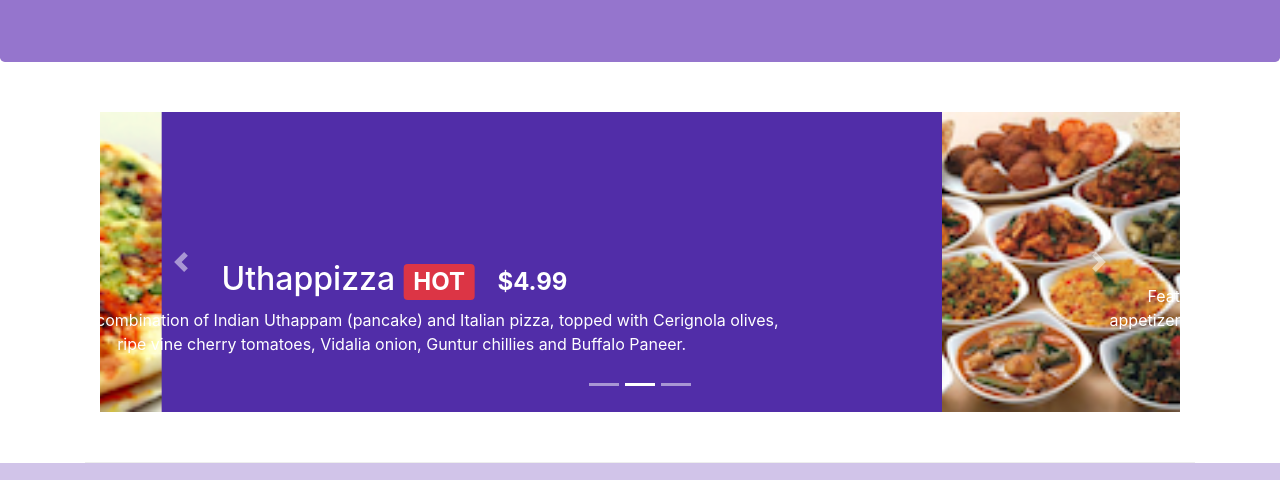
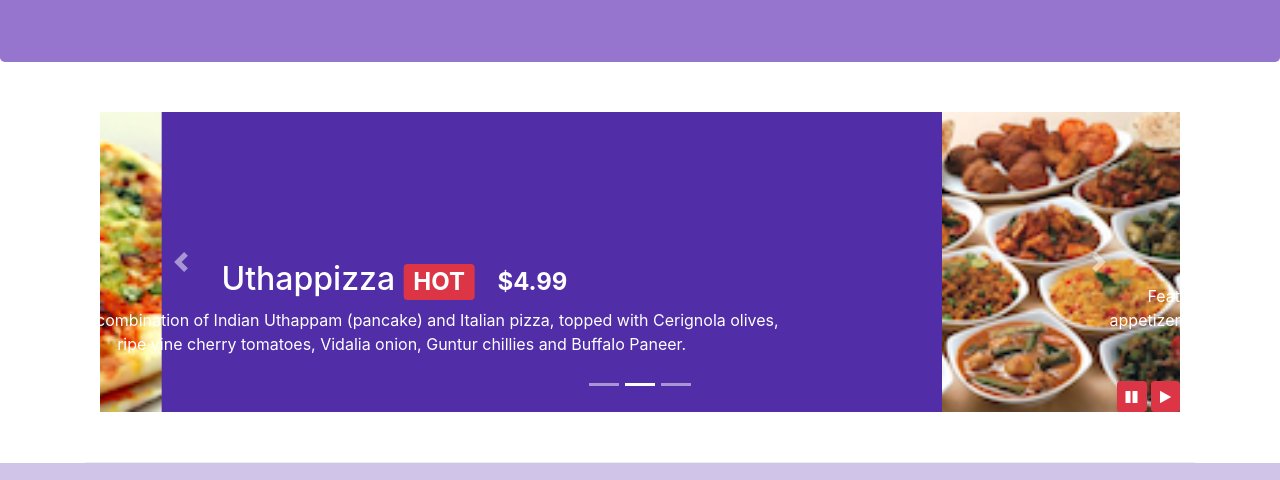
Before and after one commit to Aman16102000/Ristorante-con-Fusion-Bootstrap, a website: page index.html in a window 1280 px wide. Shown: the part 248-728 px from the top of the page. Drawn offline with nearby package versions, Linux system fonts and the light colour scheme.

Commit message:
Week 3 Assignment

```diff
--- a/index.html
+++ b/index.html
@@ -227,6 +227,15 @@
                     <a class="carousel-control-next" href="#mycarousel" role="button" data-slide="next">
                         <span class="carousel-control-next-icon"></span>
                     </a>
+                    <div class="btn-button" id="carouselbutton">
+                       <button class="btn btn-danger btn-sm" id="carousel-pause">
+                           <span class="fa fa-pause"></span>
+                       </button>
+                       <button class="btn btn-danger btn-sm" id="carousel-play">
+                        <span class="fa fa-play"></span>
+                    </button>
+                    </div>
+
                 </div>
              </div>
         </div>
--- a/style.css
+++ b/style.css
@@ -54,3 +54,8 @@
     left: 0;
     min-height: 300px;
 }
+#carouselbutton{
+    right:0px;
+    position: absolute;
+    bottom: 0px;
+}
```
